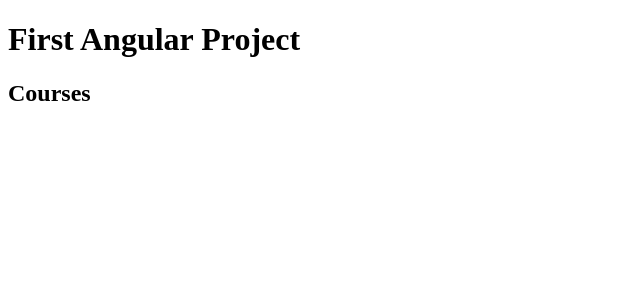
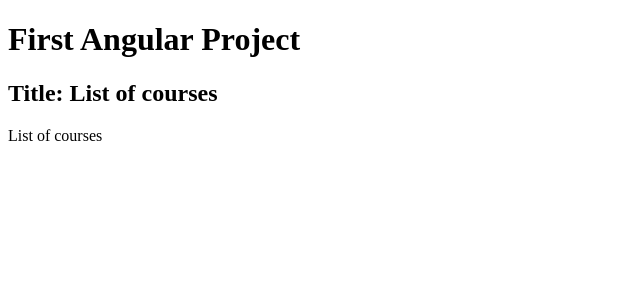
Before and after one commit to tabarino/FirstAngularProject, an Angular app: page / in a window 1280 px wide. Shown: the top 300 px of the page, without its empty margins (0-640 px from the left). Built offline with nearby package versions, Linux system fonts and the light colour scheme.

Commit message:
34. Templates

```diff
--- a/src/app/courses.component.ts
+++ b/src/app/courses.component.ts
@@ -9,8 +9,12 @@ import { Component } from '@angular/core';
 
 @Component({
     selector: 'courses', // <courses>
-    template: '<h2>Courses</h2>'
+    template: '<h2>{{ "Title: " + title }}</h2><p>{{ getTitle() }}</p>'
 })
 export class CoursesComponent {
+    title = "List of courses";
 
+    getTitle() {
+        return this.title;
+    }
 }
```
